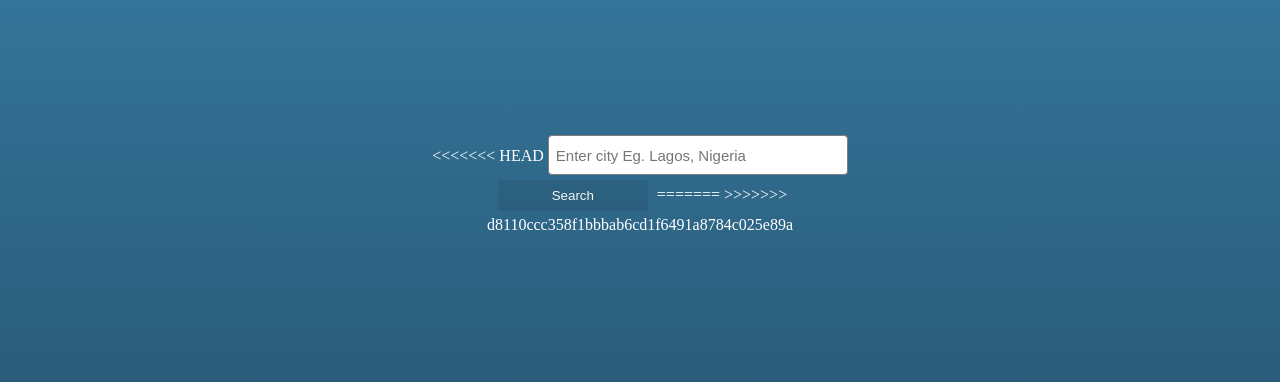
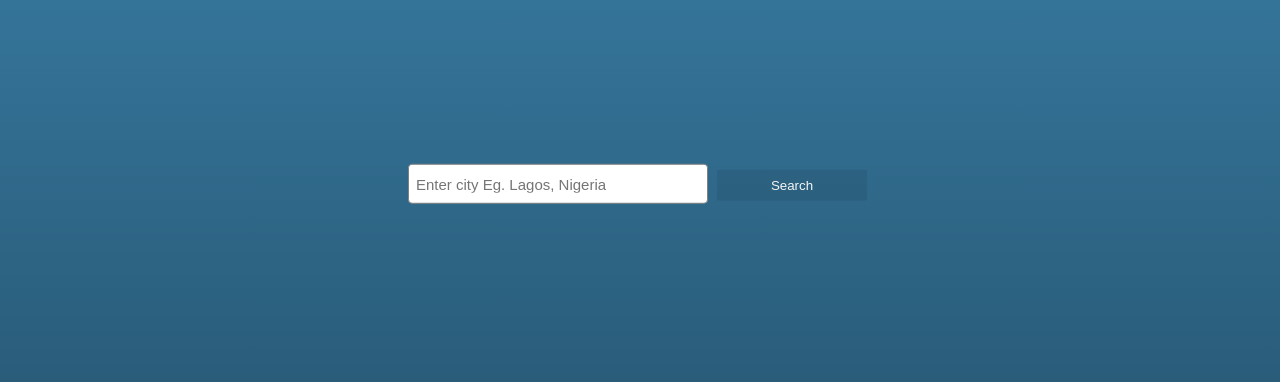
Before and after one commit to evansaire/Weather-App-with-JS, a plain HTML site: page index.html in a window 1280 px wide. Shown: the top 382 px of the page. Drawn offline with Linux system fonts and the light colour scheme.

Commit message:
Update index.html

```diff
--- a/index.html
+++ b/index.html
@@ -11,11 +11,8 @@
     <div class="app">
         <div class="container">
             <div class="app-form">
-<<<<<<< HEAD
                 <input type="text" autocomplete="off" class="search" placeholder="Enter city Eg. Lagos, Nigeria">
                 <button class="btn" type="button">Search</button>
-=======
->>>>>>> d8110ccc358f1bbbab6cd1f6491a8784c025e89a
             </div>
 
             <div class="icon-layout">
```
